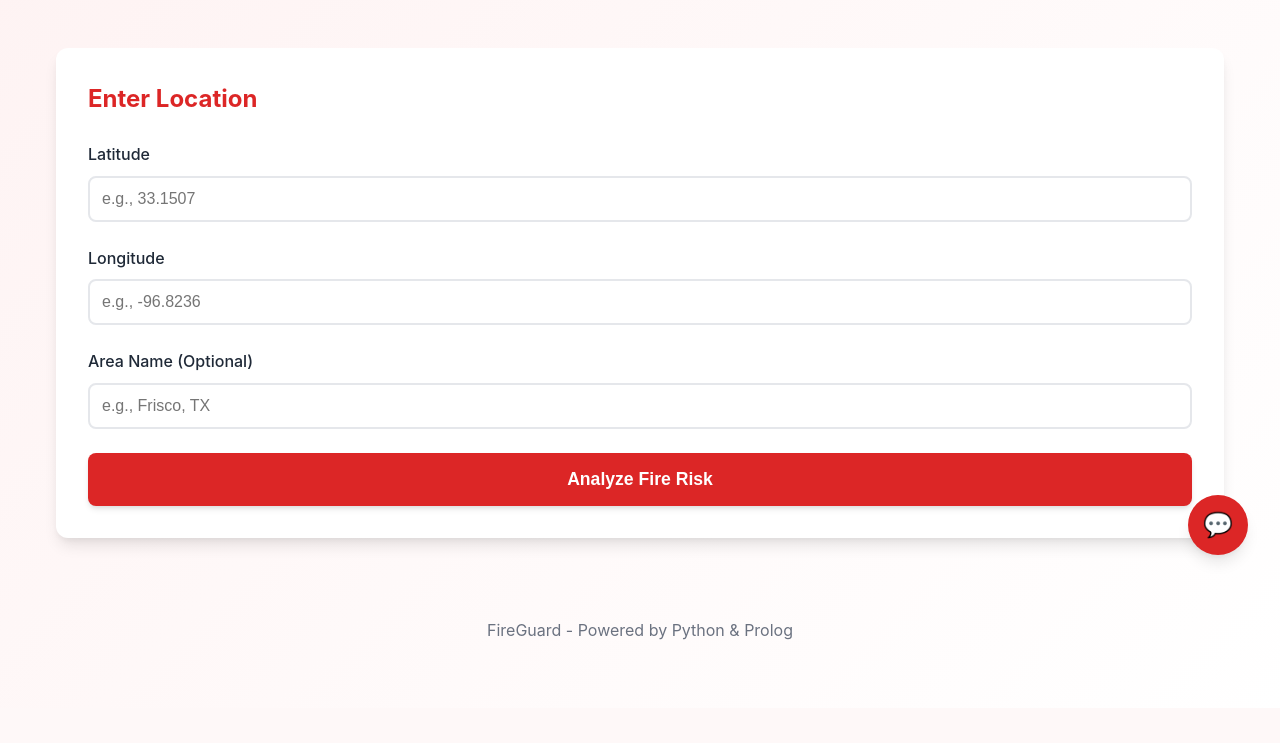
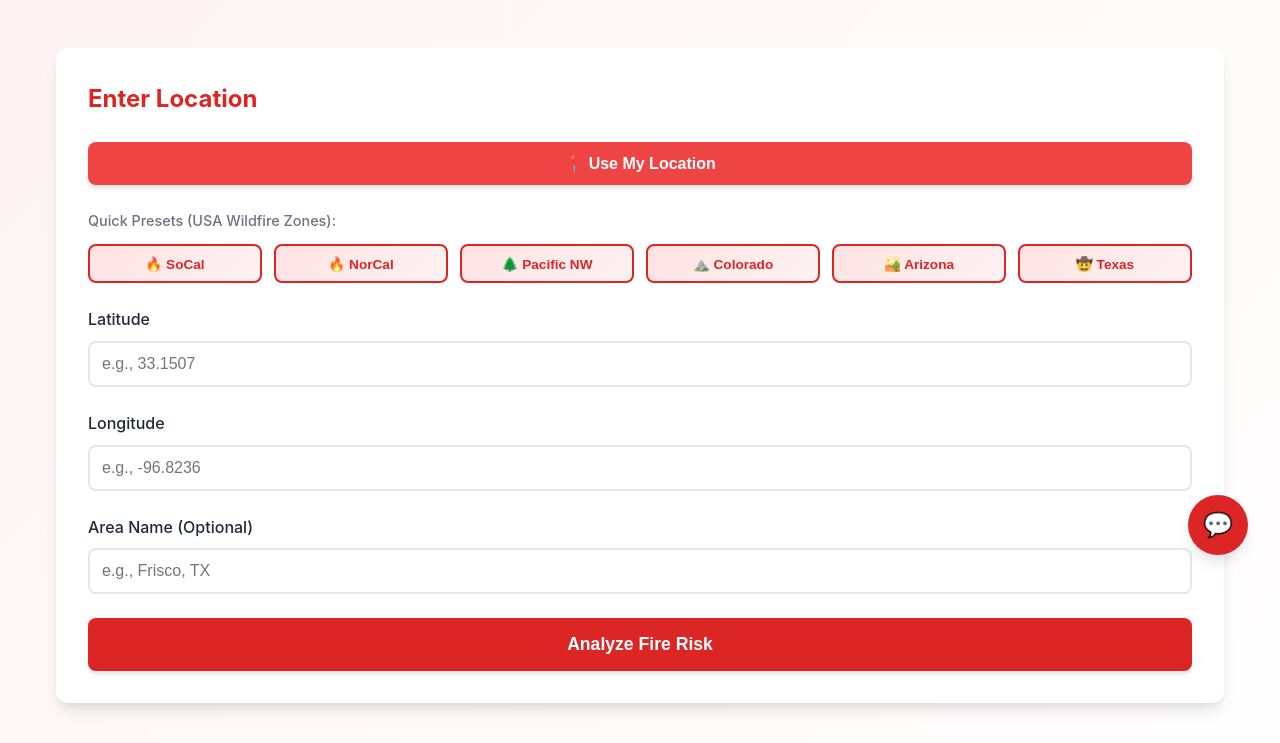
Before and after one commit to SiddharthaSomalinga/FireGuard, a Flask app: page / in a window 1280 px wide. Shown: the part 213-956 px from the top of the page. Before the commit the page ends 853 px from the top, so only its background shows below. Run offline with Flask 3, Linux system fonts and the light colour scheme.

Commit message:
added input presets and use my location feature

```diff
--- a/static/css/style.css
+++ b/static/css/style.css
@@ -119,6 +119,87 @@ header h1 {
     background: var(--text-light);
     cursor: not-allowed;
     transform: none;
+}
+
+.btn-secondary {
+    width: 100%;
+    padding: 0.75rem;
+    background: var(--accent-red);
+    color: var(--white);
+    border: none;
+    border-radius: 8px;
+    font-size: 1rem;
+    font-weight: 600;
+    cursor: pointer;
+    transition: all 0.3s;
+    margin-bottom: 1.5rem;
+    box-shadow: var(--shadow);
+}
+
+.btn-secondary:hover {
+    background: var(--primary-red);
+    transform: translateY(-2px);
+    box-shadow: var(--shadow-lg);
+}
+
+.btn-secondary:active {
+    transform: translateY(0);
+}
+
+.btn-secondary:disabled {
+    background: var(--text-light);
+    cursor: not-allowed;
+    transform: none;
+}
+
+.location-info {
+    font-size: 0.9rem;
+    color: var(--text-light);
+    margin-top: 0.5rem;
+}
+
+.presets-section {
+    margin-bottom: 1.5rem;
+}
+
+.presets-label {
+    font-size: 0.9rem;
+    color: var(--text-light);
+    margin-bottom: 0.75rem;
+    font-weight: 500;
+}
+
+.presets-grid {
+    display: grid;
+    grid-template-columns: repeat(auto-fit, minmax(120px, 1fr));
+    gap: 0.75rem;
+    margin-bottom: 1.5rem;
+}
+
+.preset-btn {
+    padding: 0.6rem 0.75rem;
+    background: linear-gradient(135deg, var(--light-red) 0%, var(--lighter-red) 100%);
+    color: var(--primary-red);
+    border: 2px solid var(--primary-red);
+    border-radius: 8px;
+    font-size: 0.85rem;
+    font-weight: 600;
+    cursor: pointer;
+    transition: all 0.3s;
+    white-space: nowrap;
+    overflow: hidden;
+    text-overflow: ellipsis;
+}
+
+.preset-btn:hover {
+    background: var(--primary-red);
+    color: var(--white);
+    transform: translateY(-2px);
+    box-shadow: var(--shadow);
+}
+
+.preset-btn:active {
+    transform: translateY(0);
 }
 
 .results-section {
--- a/static/js/main.js
+++ b/static/js/main.js
@@ -3,13 +3,89 @@ document.addEventListener('DOMContentLoaded', function() {
     const analyzeBtn = document.getElementById('analyzeBtn');
     const resultsSection = document.getElementById('results');
     const errorDiv = document.getElementById('error');
+    const useLocationBtn = document.getElementById('useLocationBtn');
+    const latitudeInput = document.getElementById('latitude');
+    const longitudeInput = document.getElementById('longitude');
+    const areaNameInput = document.getElementById('areaName');
+
+    // Handle "Use My Location" button
+    useLocationBtn.addEventListener('click', function(e) {
+        e.preventDefault();
+        useLocationBtn.disabled = true;
+        useLocationBtn.textContent = '📍 Getting location...';
+
+        if (navigator.geolocation) {
+            navigator.geolocation.getCurrentPosition(
+                function(position) {
+                    const lat = position.coords.latitude.toFixed(4);
+                    const lon = position.coords.longitude.toFixed(4);
+
+                    latitudeInput.value = lat;
+                    longitudeInput.value = lon;
+
+                    // Auto-generate area name if not provided
+                    if (!areaNameInput.value) {
+                        areaNameInput.value = `My Location (${lat}, ${lon})`;
+                    }
+
+                    useLocationBtn.disabled = false;
+                    useLocationBtn.textContent = '📍 Use My Location';
+                    errorDiv.style.display = 'none';
+
+                    // Focus on the form for better UX
+                    analyzeBtn.focus();
+                },
+                function(error) {
+                    let errorMsg = 'Unable to get your location. ';
+                    if (error.code === error.PERMISSION_DENIED) {
+                        errorMsg += 'Please enable location access in your browser settings.';
+                    } else if (error.code === error.POSITION_UNAVAILABLE) {
+                        errorMsg += 'Location information is unavailable.';
+                    } else if (error.code === error.TIMEOUT) {
+                        errorMsg += 'The request to get user location timed out.';
+                    } else {
+                        errorMsg += 'An error occurred while retrieving your location.';
+                    }
+                    showError(errorMsg);
+                    useLocationBtn.disabled = false;
+                    useLocationBtn.textContent = '📍 Use My Location';
+                }
+            );
+        } else {
+            showError('Geolocation is not supported by your browser.');
+            useLocationBtn.disabled = false;
+            useLocationBtn.textContent = '📍 Use My Location';
+        }
+    });
+
+    // Handle preset buttons
+    const presetBtns = document.querySelectorAll('.preset-btn');
+    presetBtns.forEach(btn => {
+        btn.addEventListener('click', function(e) {
+            e.preventDefault();
+            const lat = this.getAttribute('data-lat');
+            const lon = this.getAttribute('data-lon');
+            const name = this.getAttribute('data-name');
+            const display = this.getAttribute('data-display');
+
+            latitudeInput.value = lat;
+            longitudeInput.value = lon;
+            // Store Prolog-safe name in a data attribute for the form submission
+            latitudeInput.dataset.prologName = name;
+            areaNameInput.value = display;
+
+            errorDiv.style.display = 'none';
+            analyzeBtn.focus();
+        });
+    });
 
     form.addEventListener('submit', async function(e) {
         e.preventDefault();
 
         const latitude = parseFloat(document.getElementById('latitude').value);
         const longitude = parseFloat(document.getElementById('longitude').value);
-        const areaName = document.getElementById('areaName').value || 'user_location';
+        // Use Prolog-safe name if set (from preset), otherwise use areaName field
+        const areaName = latitudeInput.dataset.prologName || document.getElementById('areaName').value || 'user_location';
 
         // Validate inputs
         if (isNaN(latitude) || isNaN(longitude)) {
--- a/templates/index.html
+++ b/templates/index.html
@@ -16,6 +16,20 @@
         <main>
             <div class="input-section">
                 <h2>Enter Location</h2>
+                <button type="button" id="useLocationBtn" class="btn-secondary">📍 Use My Location</button>
+
+                <div class="presets-section">
+                    <p class="presets-label">Quick Presets (USA Wildfire Zones):</p>
+                    <div class="presets-grid">
+                        <button type="button" class="preset-btn" data-lat="34.5" data-lon="-118.2" data-name="socal" data-display="Southern California (LA/Ventura)">🔥 SoCal</button>
+                        <button type="button" class="preset-btn" data-lat="37.8" data-lon="-122.2" data-name="norcal" data-display="Northern California (Bay Area)">🔥 NorCal</button>
+                        <button type="button" class="preset-btn" data-lat="45.5" data-lon="-122.6" data-name="pacific_nw" data-display="Oregon/Washington (Portland)">🌲 Pacific NW</button>
+                        <button type="button" class="preset-btn" data-lat="39.7" data-lon="-104.9" data-name="colorado" data-display="Colorado (Front Range)">⛰️ Colorado</button>
+                        <button type="button" class="preset-btn" data-lat="33.4" data-lon="-112.0" data-name="arizona" data-display="Arizona (Phoenix)">🏜️ Arizona</button>
+                        <button type="button" class="preset-btn" data-lat="30.2" data-lon="-97.7" data-name="texas" data-display="Texas (Central)">🤠 Texas</button>
+                    </div>
+                </div>
+
                 <form id="locationForm">
                     <div class="form-group">
                         <label for="latitude">Latitude</label>
```
Also changed, not shown: 1 other file.
